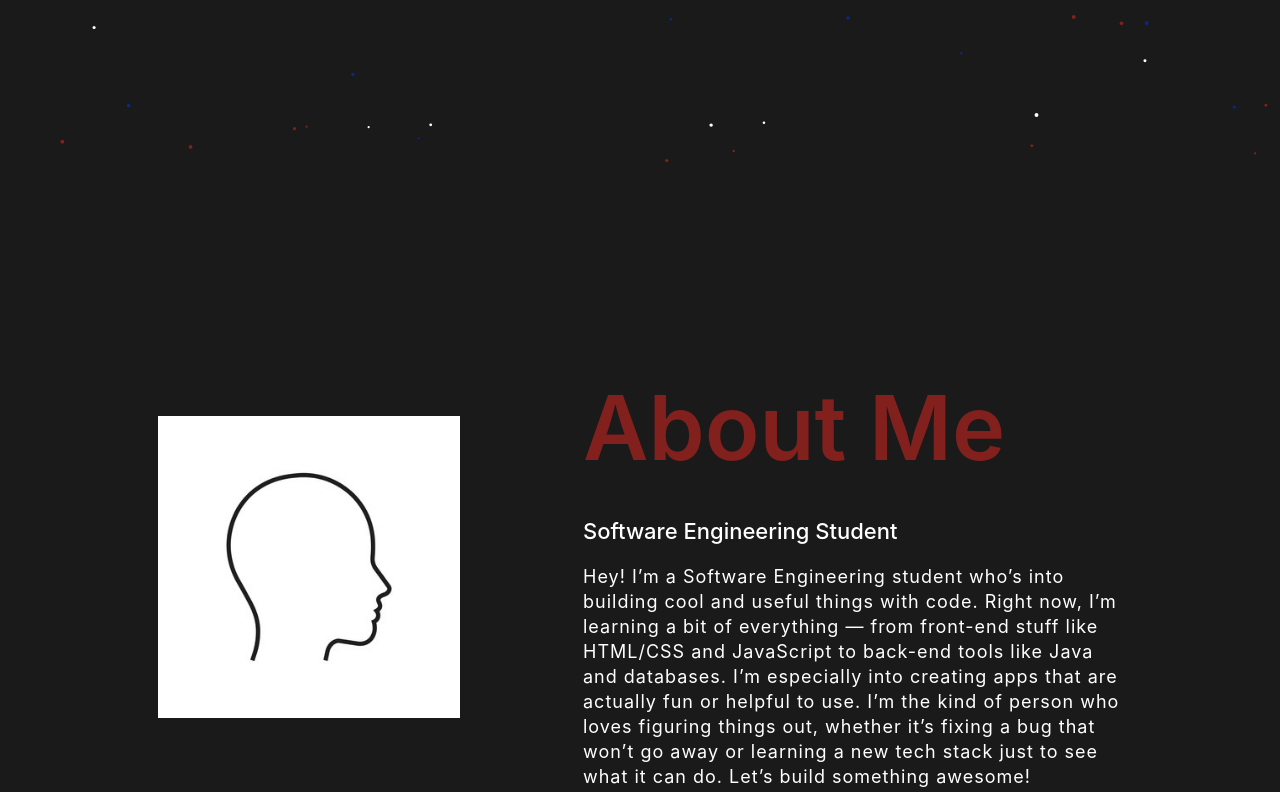
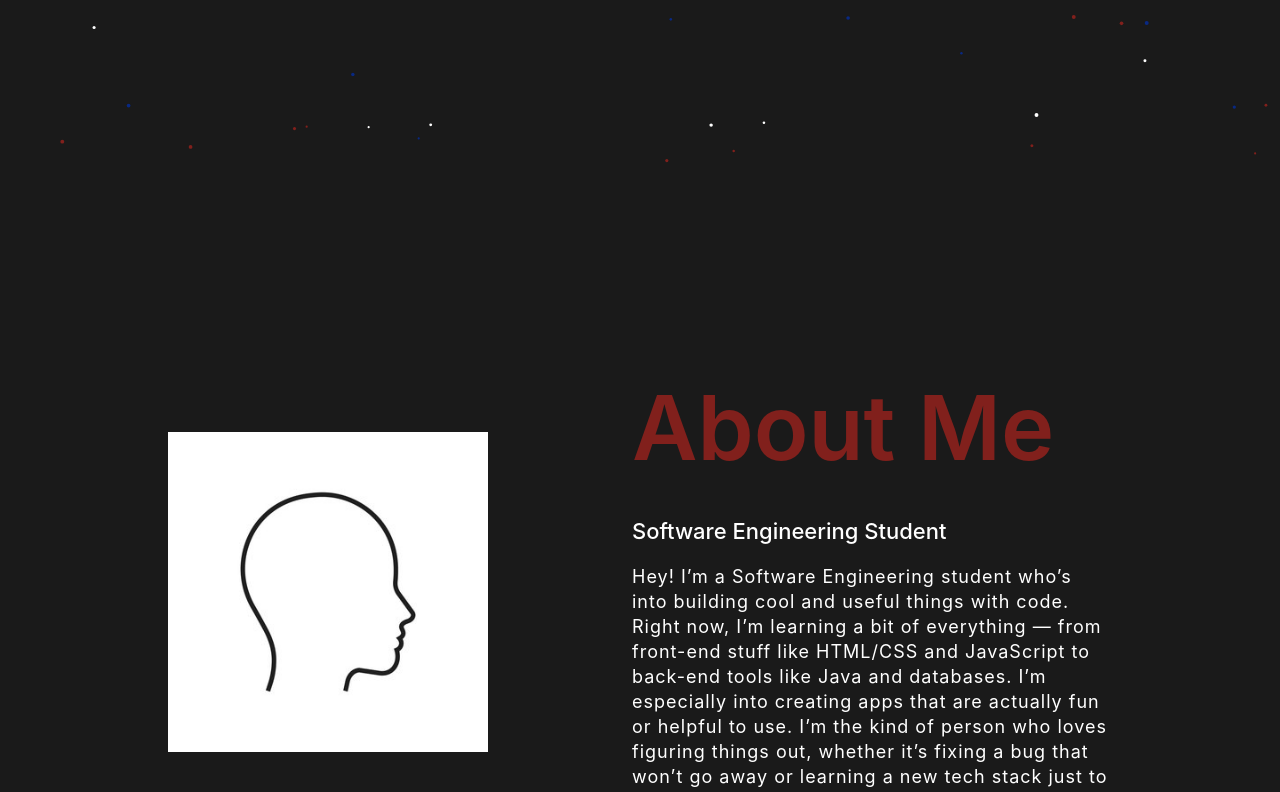
Before and after one commit to LReed03/portfolio, a React (Create React App) app: page / in a window 1280 px wide. Shown: the part 631-1423 px from the top of the page. Built offline with nearby package versions, Linux system fonts and the light colour scheme.

Commit message:
Changed some font sizes, but will need to do to the rest

```diff
--- a/src/About.css
+++ b/src/About.css
@@ -6,11 +6,11 @@
 
 .pic{
     height: auto;
-    width: 302px;
+    width: 20rem;
 }
 
 .text{
-    width: 540px;
+    width: 30rem;
 }
 
 .about{
```
